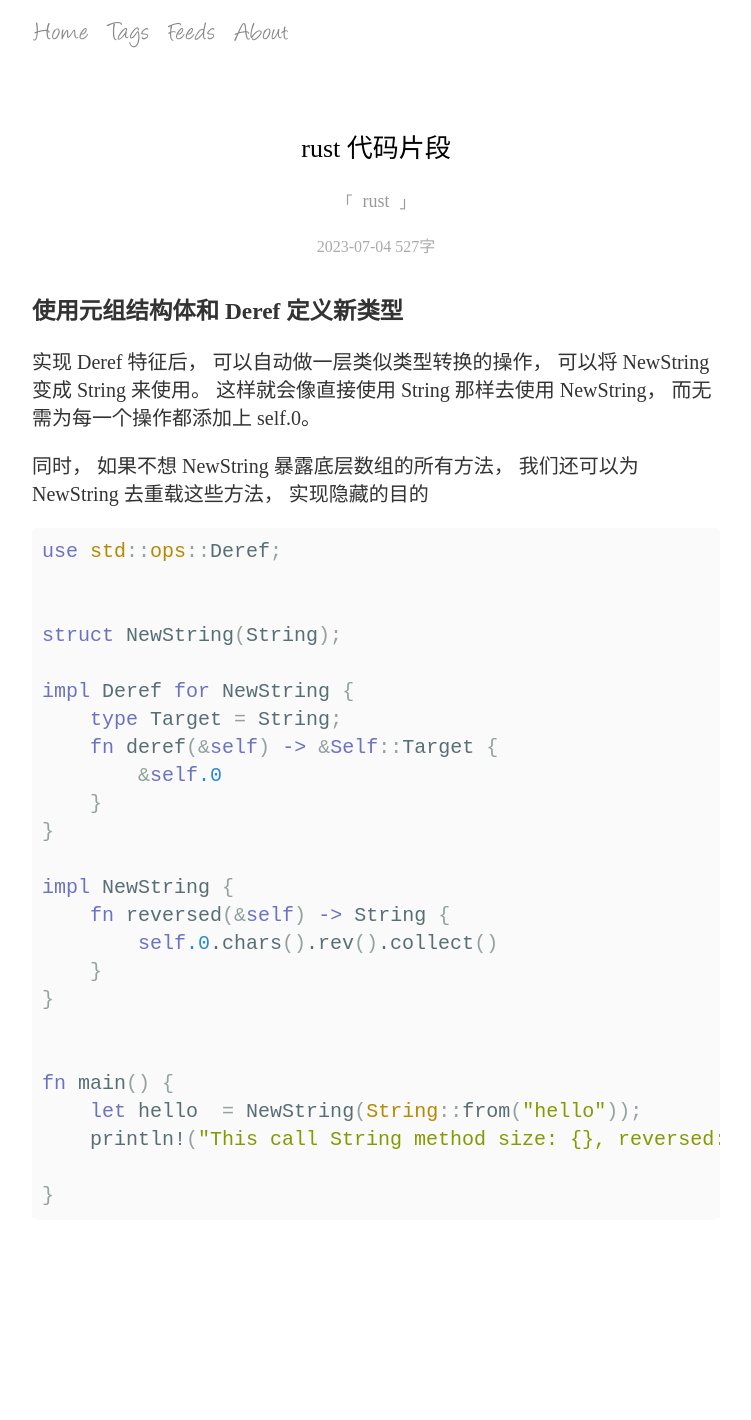
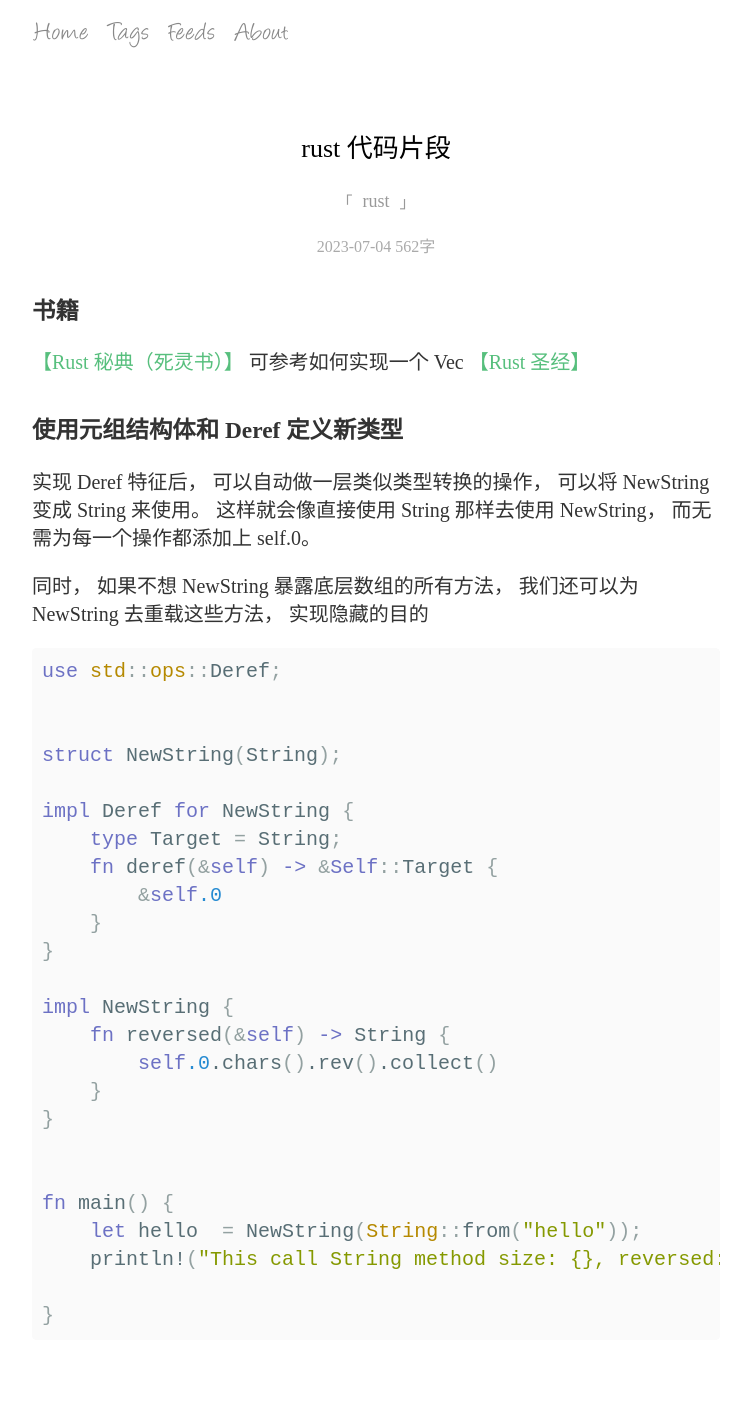
Before and after one commit to smallevilbeast/smallevilbeast.github.io, a Jekyll site: the page built from _posts/2023-07-04-rust-snippet.md, in a window 1280 px wide. Shown: the whole page, without its empty margins (264-1015 px from the left). Built offline with Jekyll 4.4.1, drawn with Linux system fonts in a browser that asks for light colours; some web fonts are replaced; before the commit the page ends 1300 px from its top, so only the background shows below that.

Commit message:
update rust snippet

```diff
--- a/_posts/2023-07-04-rust-snippet.md
+++ b/_posts/2023-07-04-rust-snippet.md
@@ -3,6 +3,11 @@ layout: post
 title: rust 代码片段
 categories: [rust]
 ---
+
+### 书籍
+
+[【Rust 秘典（死灵书）】](https://nomicon.purewhite.io/intro.html)  可参考如何实现一个 Vec
+[【Rust 圣经】](https://course.rs/about-book.html)
 
 ### 使用元组结构体和 Deref 定义新类型
 
```
